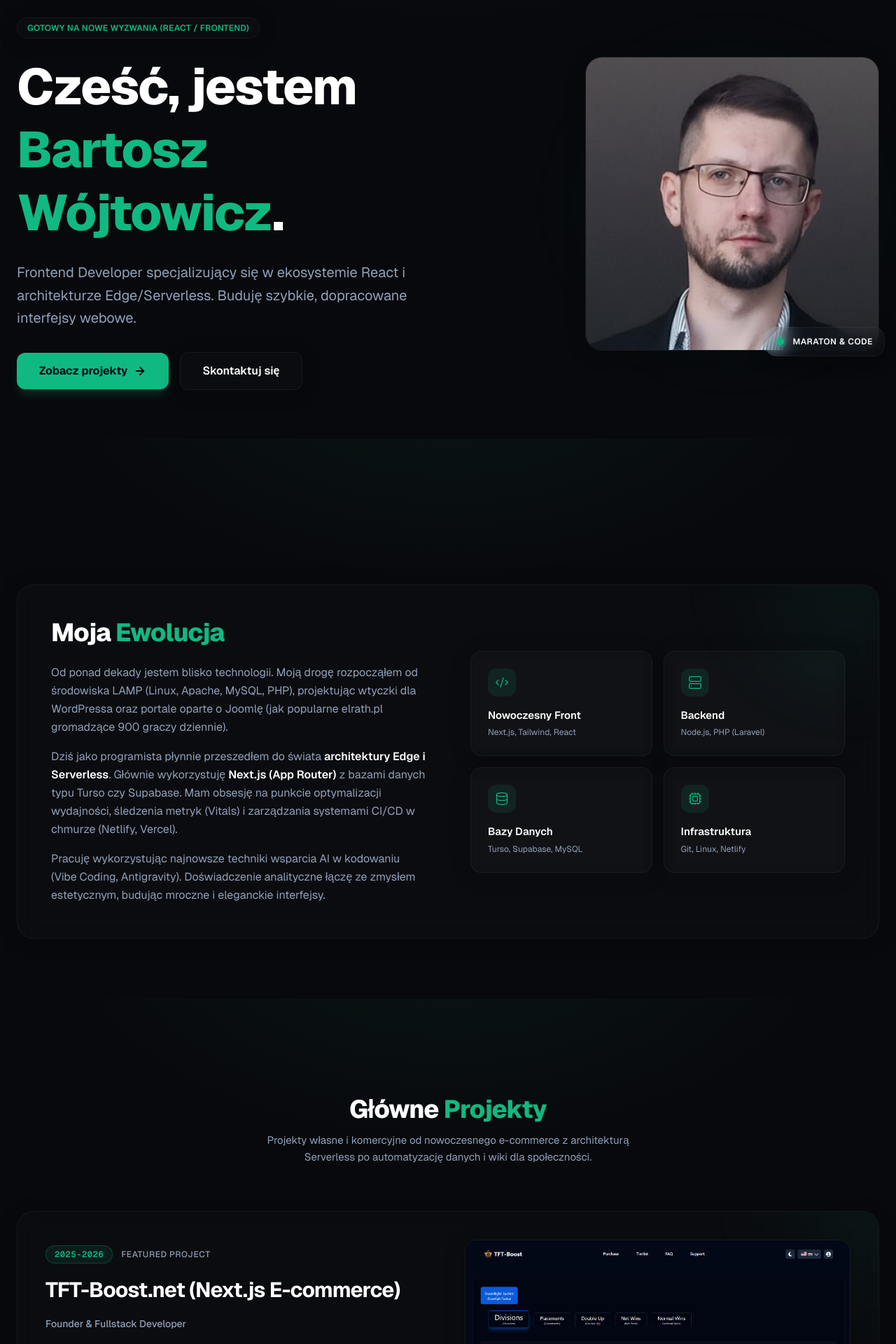
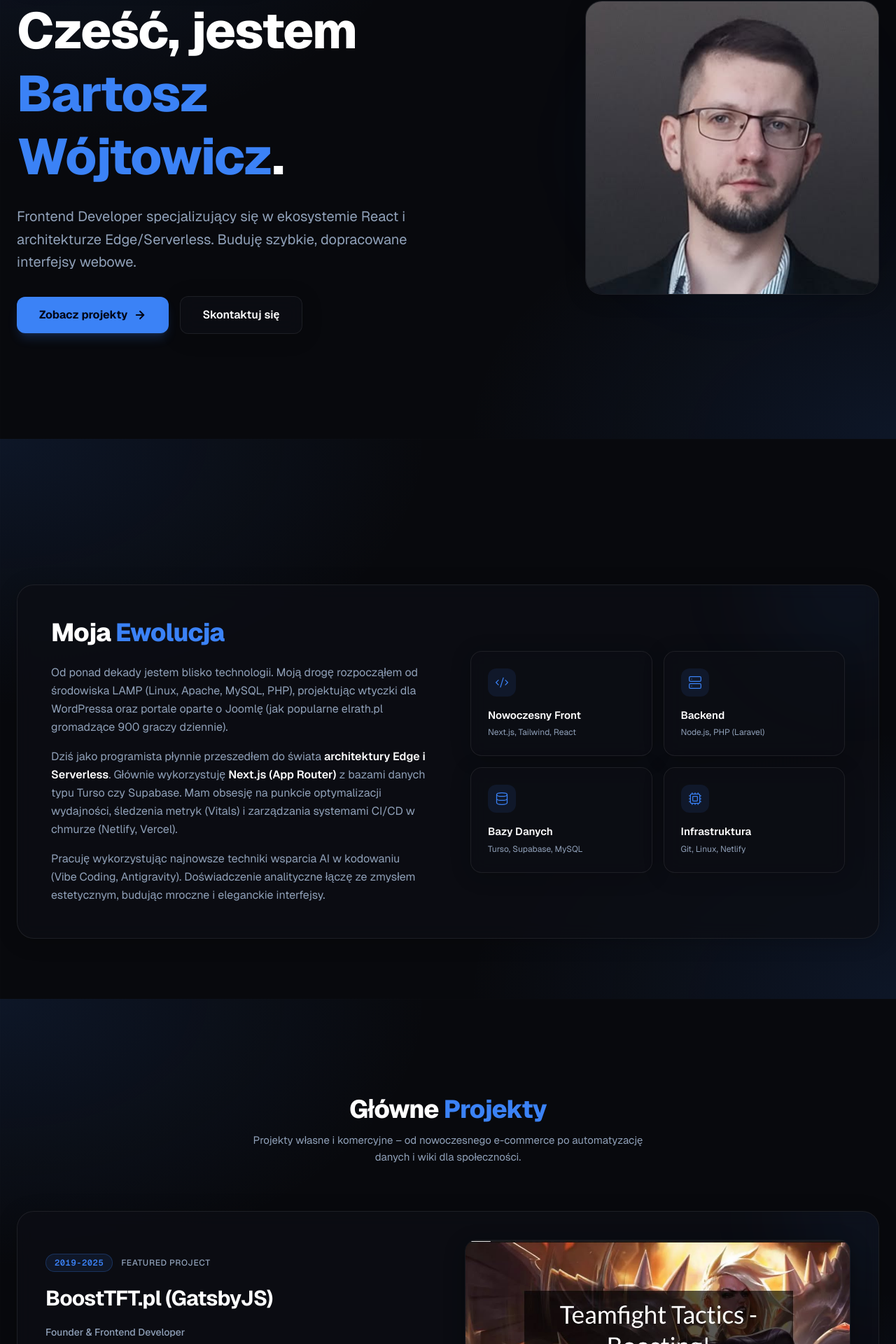
Before and after one commit to nNevermore/bartosz-wojtowicz.pl, a Next.js app: page / in a window 1280 px wide. Shown: the part 173-2093 px from the top of the page at 70% size. Built offline with nearby package versions, Linux system fonts and the light colour scheme.

Commit message:
chore: remove TFT-Boost.net and refine UI animations

```diff
--- a/src/app/globals.css
+++ b/src/app/globals.css
@@ -1,15 +1,15 @@
 @import "tailwindcss";
 
 @font-face {
-  font-family: 'Geist';
-  src: url('/fonts/geist-latin.woff2') format('woff2');
+  font-family: "Geist";
+  src: url("/fonts/geist-latin.woff2") format("woff2");
   font-weight: 100 900;
   font-display: swap;
 }
 
 @font-face {
-  font-family: 'Geist Mono';
-  src: url('/fonts/geist-mono-latin.woff2') format('woff2');
+  font-family: "Geist Mono";
+  src: url("/fonts/geist-mono-latin.woff2") format("woff2");
   font-weight: 100 900;
   font-display: swap;
 }
@@ -17,13 +17,18 @@
 @theme {
   --color-background: #08090d;
   --color-foreground: #f8fafc;
-  --color-primary: #10b981;
-  --color-primary-dark: #059669;
-  --color-glass: rgba(255, 255, 255, 0.015);
-  --color-glass-border: rgba(255, 255, 255, 0.05);
+  --color-primary: #3b82f6;
+  --color-primary-dark: #1d4ed8;
+  --color-glass: rgba(13, 14, 20, 0.75);
+  --color-glass-border: rgba(255, 255, 255, 0.08);
 
   --font-sans: 'Geist', Arial, sans-serif;
   --font-mono: 'Geist Mono', ui-monospace, monospace;
+}
+
+html {
+  scroll-behavior: smooth;
+  scroll-padding-top: 96px;
 }
 
 :root {
@@ -36,11 +41,24 @@ body {
   font-family: var(--font-sans);
   -webkit-font-smoothing: antialiased;
   background-image:
-    radial-gradient(ellipse 60% 50% at 50% -10%, rgba(16, 185, 129, 0.07), transparent 70%),
+    radial-gradient(
+      ellipse 60% 60% at 0% 0%,
+      rgba(59, 130, 246, 0.11),
+      transparent 80%
+    ),
+    radial-gradient(
+      ellipse 60% 60% at 100% 100%,
+      rgba(59, 130, 246, 0.11),
+      transparent 80%
+    ),
     linear-gradient(rgba(255, 255, 255, 0.007) 1px, transparent 1px),
     linear-gradient(90deg, rgba(255, 255, 255, 0.007) 1px, transparent 1px);
-  background-size: 100% 100%, 48px 48px, 48px 48px;
-  background-attachment: scroll, fixed, fixed;
+  background-size:
+    100% 100%,
+    100% 100%,
+    48px 48px,
+    48px 48px;
+  background-attachment: fixed, fixed, fixed, fixed;
   min-height: 100vh;
 }
 
--- a/src/components/About.tsx
+++ b/src/components/About.tsx
@@ -1,6 +1,30 @@
+"use client";
+
 import { Server, Database, Code2, Cpu } from 'lucide-react';
+import { motion } from 'framer-motion';
 
 export default function About() {
+  const containerVariants = {
+    hidden: {},
+    visible: {
+      transition: {
+        staggerChildren: 0.1,
+      },
+    },
+  };
+
+  const cardVariants = {
+    hidden: { opacity: 0, y: 15 },
+    visible: {
+      opacity: 1,
+      y: 0,
+      transition: {
+        duration: 0.5,
+        ease: [0.16, 1, 0.3, 1] as const,
+      },
+    },
+  };
+
   return (
     <section id="o-mnie" className="py-20 relative">
       <div className="container mx-auto px-4 md:px-6 max-w-7xl">
@@ -9,7 +33,13 @@ export default function About() {
           <div className="absolute top-0 right-0 w-64 h-64 bg-primary/5 rounded-full blur-3xl -translate-y-1/2 translate-x-1/3"></div>
 
           <div className="relative z-10 grid grid-cols-1 lg:grid-cols-2 gap-12 lg:gap-16 items-center">
-            <div className="space-y-6">
+            <motion.div
+              className="space-y-6"
+              initial={{ opacity: 0, y: 15 }}
+              whileInView={{ opacity: 1, y: 0 }}
+              viewport={{ once: true, margin: "-100px" }}
+              transition={{ duration: 0.6, ease: [0.16, 1, 0.3, 1] as const }}
+            >
               <h2 className="text-3xl md:text-4xl font-extrabold tracking-tight text-white">
                 Moja <span className="text-primary">Ewolucja</span>
               </h2>
@@ -24,17 +54,24 @@ export default function About() {
                   Pracuję wykorzystując najnowsze techniki wsparcia AI w kodowaniu (Vibe Coding, Antigravity). Doświadczenie analityczne łączę ze zmysłem estetycznym, budując mroczne i eleganckie interfejsy.
                 </p>
               </div>
-            </div>
+            </motion.div>
 
-            <div className="grid grid-cols-1 sm:grid-cols-2 gap-4">
+            <motion.div
+              className="grid grid-cols-1 sm:grid-cols-2 gap-4"
+              variants={containerVariants}
+              initial="hidden"
+              whileInView="visible"
+              viewport={{ once: true, margin: "-100px" }}
+            >
               {[
                 { icon: Code2, title: "Nowoczesny Front", desc: "Next.js, Tailwind, React" },
                 { icon: Server, title: "Backend", desc: "Node.js, PHP (Laravel)" },
                 { icon: Database, title: "Bazy Danych", desc: "Turso, Supabase, MySQL" },
                 { icon: Cpu, title: "Infrastruktura", desc: "Git, Linux, Netlify" },
               ].map((item, idx) => (
-                <div
+                <motion.div
                   key={idx}
+                  variants={cardVariants}
                   className="glass-panel p-6 rounded-2xl flex flex-col items-start gap-4 hover:border-primary/30 hover:bg-white/[0.02] hover:-translate-y-0.5 active:translate-y-0 active:scale-[0.99] transition-all duration-300 group cursor-default"
                 >
                   <div className="w-10 h-10 rounded-xl bg-primary/10 flex items-center justify-center text-primary group-hover:scale-105 transition-transform duration-300">
@@ -44,9 +81,9 @@ export default function About() {
                     <h3 className="font-semibold text-white text-[15px]">{item.title}</h3>
                     <p className="text-xs text-slate-400 mt-1 leading-normal">{item.desc}</p>
                   </div>
-                </div>
+                </motion.div>
               ))}
-            </div>
+            </motion.div>
           </div>
         </div>
       </div>
--- a/src/components/Experience.tsx
+++ b/src/components/Experience.tsx
@@ -1,22 +1,16 @@
+"use client";
+
 import Image from 'next/image';
 import { Terminal } from 'lucide-react';
+import { motion } from 'framer-motion';
 
 const projects = [
-  {
-    id: 'tft-boost',
-    year: '2025-2026',
-    title: 'TFT-Boost.net (Next.js E-commerce)',
-    role: 'Founder & Fullstack Developer',
-    description: 'Wielodomenowa aplikacja e-commerce oparta na Next.js (App Router). Wykorzystanie Turso i Supabase. Szczególny nacisk na nowoczesny stack (React, TypeScript), architekturę opartą na reużywalnych komponentach oraz wydajność interfejsu (UX/UI).',
-    tech: ['Next.js', 'TypeScript', 'Tailwind', 'Turso', 'Supabase', 'Stripe', 'Redux'],
-    image: '/images/tft-boost-net.png',
-  },
   {
     id: 'boosttft',
     year: '2019-2025',
     title: 'BoostTFT.pl (GatsbyJS)',
     role: 'Founder & Frontend Developer',
-    description: 'Poprzednia iteracja systemu e-commerce oparta o potężne środowisko SSG (Static Site Generation). Główny poligon doświadczalny rozwoju platformy od strony GraphQL oraz TypeScript. Własny, autorski projekt rozwijany latami.',
+    description: 'Autorski system e-commerce oparty o potężne środowisko SSG (Static Site Generation). Główny poligon doświadczalny rozwoju platformy od strony GraphQL oraz TypeScript. Własny projekt rozwijany latami.',
     tech: ['GatsbyJS', 'React', 'TypeScript', 'GraphQL'],
     image: '/images/boosttft-pl.png',
   },
@@ -41,24 +35,57 @@ const projects = [
 ];
 
 export default function Experience() {
-  const featuredProject = projects.find(p => p.id === 'tft-boost')!;
-  const gridProjects = projects.filter(p => p.id !== 'tft-boost');
+  const featuredProject = projects[0];
+  const gridProjects = projects.slice(1);
+
+  const containerVariants = {
+    hidden: {},
+    visible: {
+      transition: {
+        staggerChildren: 0.1,
+      },
+    },
+  };
+
+  const itemVariants = {
+    hidden: { opacity: 0, y: 15 },
+    visible: {
+      opacity: 1,
+      y: 0,
+      transition: {
+        duration: 0.5,
+        ease: [0.16, 1, 0.3, 1] as const,
+      },
+    },
+  };
 
   return (
     <section id="projekty" className="py-20">
       <div className="container mx-auto px-4 md:px-6 max-w-7xl">
-        <div className="text-center mb-16 space-y-3">
+        <motion.div
+          className="text-center mb-16 space-y-3"
+          initial={{ opacity: 0, y: 15 }}
+          whileInView={{ opacity: 1, y: 0 }}
+          viewport={{ once: true, margin: "-100px" }}
+          transition={{ duration: 0.5 }}
+        >
           <h2 className="text-3xl md:text-4xl font-extrabold tracking-tight text-white">
             Główne <span className="text-primary">Projekty</span>
           </h2>
           <p className="text-slate-400 max-w-xl mx-auto text-[15px] leading-relaxed">
-            Projekty własne i komercyjne od nowoczesnego e-commerce z architekturą Serverless po automatyzację danych i wiki dla społeczności.
+            Projekty własne i komercyjne – od nowoczesnego e-commerce po automatyzację danych i wiki dla społeczności.
           </p>
-        </div>
+        </motion.div>
 
         <div className="space-y-8">
           {/* Featured Project - Full Width */}
-          <div className="glass-panel p-6 md:p-10 rounded-3xl relative overflow-hidden group hover:border-primary/20 hover:bg-white/[0.01] transition-all duration-300">
+          <motion.div
+            className="glass-panel p-6 md:p-10 rounded-3xl relative overflow-hidden group hover:border-primary/20 hover:bg-white/[0.01] transition-all duration-300"
+            initial={{ opacity: 0, y: 25 }}
+            whileInView={{ opacity: 1, y: 0 }}
+            viewport={{ once: true, margin: "-100px" }}
+            transition={{ duration: 0.6, ease: [0.16, 1, 0.3, 1] as const }}
+          >
             <div className="absolute top-0 right-0 w-64 h-64 bg-primary/5 rounded-full blur-3xl -translate-y-1/2 translate-x-1/2 pointer-events-none"></div>
 
             <div className="flex flex-col lg:flex-row gap-8 lg:gap-12 relative z-10 items-center">
@@ -99,13 +126,20 @@ export default function Experience() {
                 </div>
               )}
             </div>
-          </div>
+          </motion.div>
 
-          {/* Grid Projects - Asymmetric Grid */}
-          <div className="grid grid-cols-1 md:grid-cols-2 lg:grid-cols-3 gap-6">
+          {/* Grid Projects - 2 Column Grid */}
+          <motion.div
+            className="grid grid-cols-1 md:grid-cols-2 gap-6"
+            variants={containerVariants}
+            initial="hidden"
+            whileInView="visible"
+            viewport={{ once: true, margin: "-100px" }}
+          >
             {gridProjects.map((project) => (
-              <div
+              <motion.div
                 key={project.id}
+                variants={itemVariants}
                 className="glass-panel p-6 rounded-3xl flex flex-col justify-between group hover:border-primary/20 hover:bg-white/[0.01] transition-all duration-300"
               >
                 <div className="space-y-4">
@@ -133,7 +167,7 @@ export default function Experience() {
                         <br />
                         <span className="pl-4 text-slate-400">prices = api.get_live_rates()</span>
                         <br />
-                        <span className="pl-4 text-emerald-400">if margin &gt; 15.0: alert(margin)</span>
+                        <span className="pl-4 text-primary">if margin &gt; 15.0: alert(margin)</span>
                       </div>
                       <div className="text-[9px] text-slate-500 flex justify-between border-t border-white/5 pt-1.5">
                         <span>STATUS: ACTIVE</span>
@@ -161,9 +195,9 @@ export default function Experience() {
                     </span>
                   ))}
                 </div>
-              </div>
+              </motion.div>
             ))}
-          </div>
+          </motion.div>
         </div>
       </div>
     </section>
--- a/src/components/Hero.tsx
+++ b/src/components/Hero.tsx
@@ -1,23 +1,66 @@
+"use client";
+
 import Image from 'next/image';
 import { ArrowRight } from 'lucide-react';
+import { motion } from 'framer-motion';
 
 export default function Hero() {
+  const containerVariants = {
+    hidden: { opacity: 0 },
+    visible: {
+      opacity: 1,
+      transition: {
+        staggerChildren: 0.12,
+        delayChildren: 0.1,
+      },
+    },
+  };
+
+  const itemVariants = {
+    hidden: { opacity: 0, y: 20 },
+    visible: {
+      opacity: 1,
+      y: 0,
+      transition: {
+        duration: 0.6,
+        ease: [0.16, 1, 0.3, 1] as const, // premium ease-out
+      },
+    },
+  };
+
   return (
-    <section className="relative min-h-[100dvh] flex items-center pt-24 pb-16 md:py-20 overflow-hidden">
-      <div className="container mx-auto px-4 md:px-6 relative z-10 max-w-7xl">
+    <section className="relative min-h-[100dvh] flex items-center pt-20 pb-16 md:pt-24 md:pb-20 lg:py-0 overflow-hidden">
+      <div className="container mx-auto px-4 md:px-6 relative z-10 max-w-7xl lg:-translate-y-20">
         <div className="flex flex-col-reverse lg:flex-row items-center gap-12 lg:gap-16">
-          <div className="flex-1 space-y-6 text-center lg:text-left">
-            <div className="inline-flex px-3.5 py-1.5 rounded-full glass-panel text-xs font-semibold text-primary border-primary/20 tracking-wide uppercase">
+          <motion.div
+            className="flex-1 space-y-6 text-center lg:text-left"
+            variants={containerVariants}
+            initial="hidden"
+            animate="visible"
+          >
+            <motion.div
+              className="inline-flex px-3.5 py-1.5 rounded-full glass-panel text-xs font-semibold text-primary border-primary/20 tracking-wide uppercase"
+              variants={itemVariants}
+            >
               Gotowy na nowe wyzwania (React / Frontend)
-            </div>
-            <h1 className="text-4xl md:text-5xl lg:text-6xl xl:text-7xl font-extrabold tracking-tight text-white leading-tight">
+            </motion.div>
+            <motion.h1
+              className="text-4xl md:text-5xl lg:text-6xl xl:text-7xl font-extrabold tracking-tight text-white leading-tight"
+              variants={itemVariants}
+            >
               Cześć, jestem <br className="hidden lg:block" />
               <span className="text-primary">Bartosz Wójtowicz</span>.
-            </h1>
-            <p className="text-lg md:text-xl text-slate-400 max-w-xl mx-auto lg:mx-0 leading-relaxed">
+            </motion.h1>
+            <motion.p
+              className="text-lg md:text-xl text-slate-400 max-w-xl mx-auto lg:mx-0 leading-relaxed"
+              variants={itemVariants}
+            >
               Frontend Developer specjalizujący się w ekosystemie React i architekturze Edge/Serverless. Buduję szybkie, dopracowane interfejsy webowe.
-            </p>
-            <div className="flex flex-col sm:flex-row items-center justify-center lg:justify-start gap-4 pt-2">
+            </motion.p>
+            <motion.div
+              className="flex flex-col sm:flex-row items-center justify-center lg:justify-start gap-4 pt-2"
+              variants={itemVariants}
+            >
               <a
                 href="#projekty"
                 className="w-full sm:w-auto px-8 py-3.5 rounded-xl bg-primary text-slate-950 font-bold hover:bg-primary-dark hover:-translate-y-0.5 active:translate-y-0 active:scale-[0.98] transition-all duration-200 flex items-center justify-center gap-2 shadow-lg shadow-primary/20"
@@ -31,11 +74,16 @@ export default function Hero() {
               >
                 Skontaktuj się
               </a>
-            </div>
-          </div>
+            </motion.div>
+          </motion.div>
 
           <div className="flex-1 flex justify-center lg:justify-end">
-            <div className="relative w-64 h-64 md:w-80 md:h-80 lg:w-[420px] lg:h-[420px]">
+            <motion.div
+              className="relative w-64 h-64 md:w-80 md:h-80 lg:w-[420px] lg:h-[420px]"
+              initial={{ opacity: 0, scale: 0.95 }}
+              animate={{ opacity: 1, scale: 1 }}
+              transition={{ duration: 0.8, ease: [0.16, 1, 0.3, 1] as const, delay: 0.2 }}
+            >
               <div className="absolute inset-0 bg-primary/5 rounded-full blur-3xl animate-pulse"></div>
               <div className="relative w-full h-full rounded-3xl border border-white/5 overflow-hidden glass-panel shadow-[0_20px_50px_rgba(0,0,0,0.5)]">
                 <Image
@@ -48,14 +96,14 @@ export default function Hero() {
                   fetchPriority="high"
                 />
               </div>
-              <div className="absolute -bottom-2 -right-2 glass-panel px-4 py-3 rounded-2xl text-xs font-semibold uppercase tracking-wider flex items-center gap-3 shadow-2xl border-white/10">
+              {/* <div className="absolute -bottom-2 -right-2 glass-panel px-4 py-3 rounded-2xl text-xs font-semibold uppercase tracking-wider flex items-center gap-3 shadow-2xl border-white/10">
                 <span className="relative flex h-2.5 w-2.5">
-                  <span className="animate-ping absolute inline-flex h-full w-full rounded-full bg-emerald-400 opacity-75"></span>
-                  <span className="relative inline-flex rounded-full h-2.5 w-2.5 bg-emerald-500"></span>
+                  <span className="animate-ping absolute inline-flex h-full w-full rounded-full bg-primary/70 opacity-75"></span>
+                  <span className="relative inline-flex rounded-full h-2.5 w-2.5 bg-primary"></span>
                 </span>
-                Maraton & Code
-              </div>
-            </div>
+                Coder
+              </div> */}
+            </motion.div>
           </div>
         </div>
       </div>
--- a/src/components/Hobby.tsx
+++ b/src/components/Hobby.tsx
@@ -1,12 +1,42 @@
+"use client";
+
 import Image from 'next/image';
 import { Trophy } from 'lucide-react';
+import { motion } from 'framer-motion';
 
 export default function Hobby() {
+  const containerVariants = {
+    hidden: {},
+    visible: {
+      transition: {
+        staggerChildren: 0.15,
+      },
+    },
+  };
+
+  const itemVariants = {
+    hidden: { opacity: 0, y: 15 },
+    visible: {
+      opacity: 1,
+      y: 0,
+      transition: {
+        duration: 0.5,
+        ease: [0.16, 1, 0.3, 1] as const,
+      },
+    },
+  };
+
   return (
     <section className="py-20">
       <div className="container mx-auto px-4 md:px-6 max-w-7xl">
         <div className="grid grid-cols-1 lg:grid-cols-2 gap-12 lg:gap-16 items-center">
-          <div className="order-2 lg:order-1">
+          <motion.div
+            className="order-2 lg:order-1"
+            initial={{ opacity: 0, scale: 0.98 }}
+            whileInView={{ opacity: 1, scale: 1 }}
+            viewport={{ once: true, margin: "-100px" }}
+            transition={{ duration: 0.6, ease: [0.16, 1, 0.3, 1] as const }}
+          >
             <div className="relative w-full aspect-4/3 rounded-3xl overflow-hidden glass-panel border border-white/5 group shadow-2xl">
               <Image
                 src="/images/bieg_czestochowski.png"
@@ -29,17 +59,32 @@ export default function Hobby() {
                 <div className="text-2xl font-mono text-primary font-bold tracking-tight">00:43:26</div>
               </div>
             </div>
-          </div>
+          </motion.div>
 
-          <div className="order-1 lg:order-2 space-y-6">
-            <h2 className="text-3xl md:text-4xl font-extrabold tracking-tight text-white leading-tight">
+          <motion.div
+            className="order-1 lg:order-2 space-y-6"
+            variants={containerVariants}
+            initial="hidden"
+            whileInView="visible"
+            viewport={{ once: true, margin: "-100px" }}
+          >
+            <motion.h2
+              className="text-3xl md:text-4xl font-extrabold tracking-tight text-white leading-tight"
+              variants={itemVariants}
+            >
               Kodowanie to <span className="text-primary">maraton</span>.
-            </h2>
-            <p className="text-slate-400 text-base md:text-lg leading-relaxed max-w-[60ch]">
+            </motion.h2>
+            <motion.p
+              className="text-slate-400 text-base md:text-lg leading-relaxed max-w-[60ch]"
+              variants={itemVariants}
+            >
               Zarówno w IT, jak i w życiu prywatnym cenię dyscyplinę, systematyczność i długoterminowe cele. Ponad 100 ukończonych biegów w ramach parkrun oraz regularne starty na 10 km nauczyły mnie, że najlepsze rezultaty przychodzą dzięki wytrwałości i ciągłej optymalizacji - tak w biegu, jak i w kodzie.
-            </p>
+            </motion.p>
 
-            <div className="grid grid-cols-2 gap-8 border-t border-white/5 pt-8 mt-4">
+            <motion.div
+              className="grid grid-cols-2 gap-8 border-t border-white/5 pt-8 mt-4"
+              variants={itemVariants}
+            >
               <div className="space-y-1.5">
                 <span className="text-[11px] font-bold text-slate-500 uppercase tracking-wider">Bieganie</span>
                 <h4 className="text-lg font-bold text-white">100+ parkrunów</h4>
@@ -50,8 +95,8 @@ export default function Hobby() {
                 <h4 className="text-lg font-bold text-white">Siłownia & Pływanie</h4>
                 <p className="text-xs text-slate-400 leading-normal">Zdrowy balans dla umysłu i ciała po pracy przy biurku.</p>
               </div>
-            </div>
-          </div>
+            </motion.div>
+          </motion.div>
         </div>
       </div>
     </section>
```
Also changed, not shown: public/images/tft-boost-net.png (deleted).
